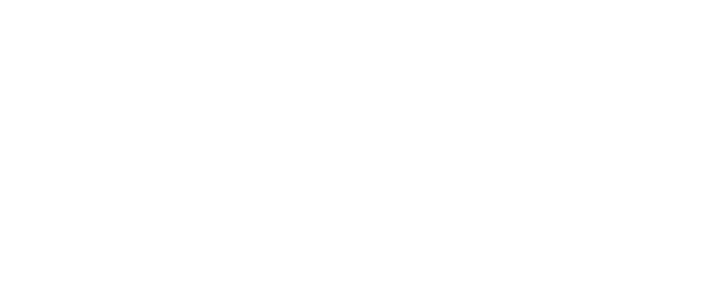
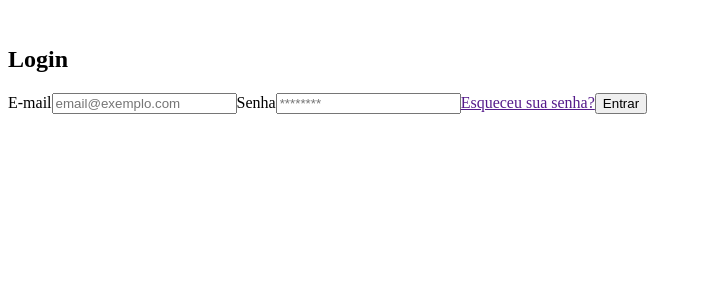
Before and after one commit to KaueCMP2/learning-nextJs, a Next.js app in the folder Projetos/VhBurguer/vh-burguer/: page /login in a window 1280 px wide. Shown: the top 300 px of the page, without its empty margins (0-702 px from the left). Built offline with nearby package versions, Linux system fonts and the light colour scheme.

Commit message:
:heavy_plus_sign: plus: html

```diff
--- a/Projetos/VhBurguer/vh-burguer/src/pages/login/index.tsx
+++ b/Projetos/VhBurguer/vh-burguer/src/pages/login/index.tsx
@@ -4,6 +4,22 @@
 const Login = () => {
     return (
         <>
+            <main>
+                <img src="" alt="" />
+                <aside>
+                    <h1>Login</h1>
+                    <form action="">
+                        <label htmlFor="email">E-mail</label>
+                        <input type="mail" placeholder="email@exemplo.com" name="email" required />
+
+                        <label htmlFor="password">Senha</label>
+                        <input type="password" placeholder="********" name="password" required />
+                        <a href="">Esqueceu sua senha?</a>
+
+                        <button type="submit" name="entrar" className="btn-entrar">Entrar</button>
+                    </form>
+                </aside>
+            </main>
         </>
     );
 }
```
